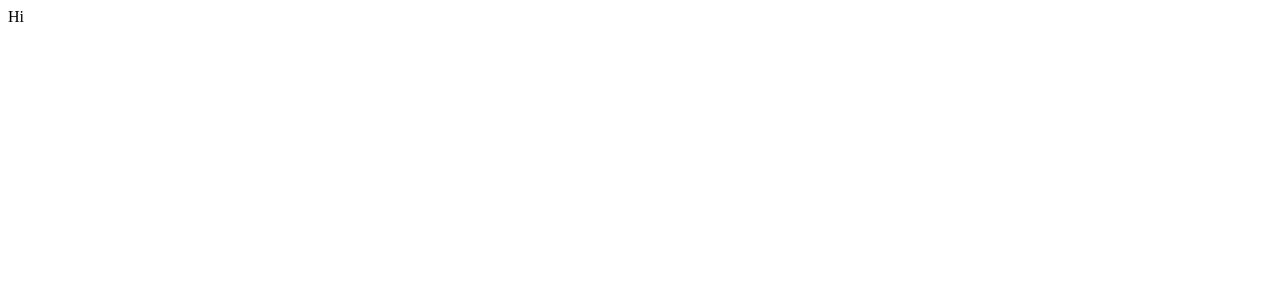
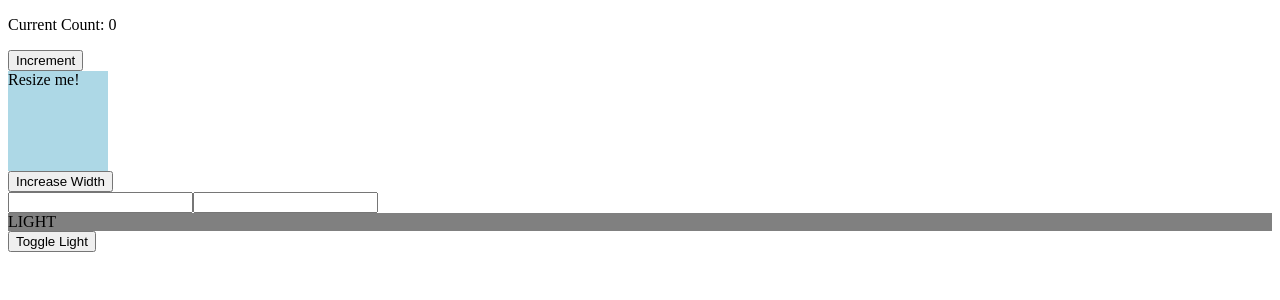
Before and after one commit to eashikanaznin/react_advanced, a React (Vite) app: page / in a window 1280 px wide. Shown: the top 300 px of the page. Built offline with nearby package versions, Linux system fonts and the light colour scheme.

Commit message:
added useimparetive handle

```diff
--- a/src/App.jsx
+++ b/src/App.jsx
@@ -1,8 +1,34 @@
-
+import { BoxLayoutEffect } from "./BoxLayoutEffect";
+import { UseIdInputs } from "./UseIdInputs";
+import { LightSwitch } from "./LightSwitch";
+import { useDebugValue, useState, useRef } from "react";
 
 function App() {
+  const lightSwitchRef = useRef(null);
+  const { count, increment } = useCounter(0); // Call useCounter with initial value
 
-return "Hi"
+  return (
+    <>
+      <p>Current Count: {count}</p>
+      <button onClick={increment}>Increment</button>
+      <BoxLayoutEffect />
+      <UseIdInputs />
+      <div>
+        <LightSwitch ref={lightSwitchRef} />
+        <button onClick={() => lightSwitchRef.current.toggleLight()}>
+          Toggle Light
+        </button>
+      </div>
+    </>
+  );
 }
+function useCounter(initialValue = 0) {
+  const [count, setCount] = useState(initialValue);
 
-export default App
+  const increment = () => setCount(count + 1);
+
+  useDebugValue(count); // Simply pass the count value
+
+  return { count, increment };
+}
+export default App;
--- /dev/null
+++ b/src/BoxLayoutEffect.jsx
@@ -0,0 +1,39 @@
+import { useState, useLayoutEffect, useEffect, useRef } from "react";
+
+export function BoxLayoutEffect() {
+  const [width, setWidth] = useState("100");
+
+  const boxRef = useRef(null);
+
+  // Measure width using useEffect
+
+  useEffect(() => {
+    if (boxRef.current) {
+      console.log("useEffect Width:", boxRef.current.offsetWidth);
+    }
+  }, [width]);
+
+  // Measure width using useLayoutEffect
+  useLayoutEffect(() => {
+    if (boxRef.current) {
+      console.log("useLayoutEffect Width:", boxRef.current.offsetWidth);
+    }
+  }, [width]);
+
+  return (
+    <div>
+      <div
+        ref={boxRef}
+        style={{
+          width: `${width}px`,
+          height: "100px",
+          backgroundColor: "lightblue",
+        }}
+      >
+        Resize me!
+      </div>
+
+      <button onClick={() => setWidth(width + 50)}>Increase Width</button>
+    </div>
+  );
+}
--- /dev/null
+++ b/src/LightSwitch.jsx
@@ -0,0 +1,21 @@
+import React, { useRef, forwardRef, useState, useImperativeHandle } from 'react';
+
+function LightSwitchFunctionality(props, ref) {
+  const [on, setOn] = useState(false);
+
+  const toggleLight = () => setOn(!on);
+
+  // Expose the toggleLight function using useImperativeHandle
+  useImperativeHandle(ref, () => ({
+    toggleLight,
+  }));
+
+  return (
+    <div  style={{ backgroundColor: on ? 'yellow' : 'gray' }}>
+      LIGHT
+      {/* {on ? 'Light On' : 'Light Off'} */}
+    </div>
+  );
+}
+
+export const LightSwitch = forwardRef(LightSwitchFunctionality);
--- /dev/null
+++ b/src/UseIdInputs.jsx
@@ -0,0 +1,11 @@
+import { useId } from "react"
+
+export function UseIdInputs(){
+  const id = useId()
+  return(
+    <>
+          <input id={`${id}--name`} />
+          <input id={`${id}--age`} />
+    </>
+  )
+}
```
Also changed, not shown: 1 other file (tests, documents, lock files or other folders).
